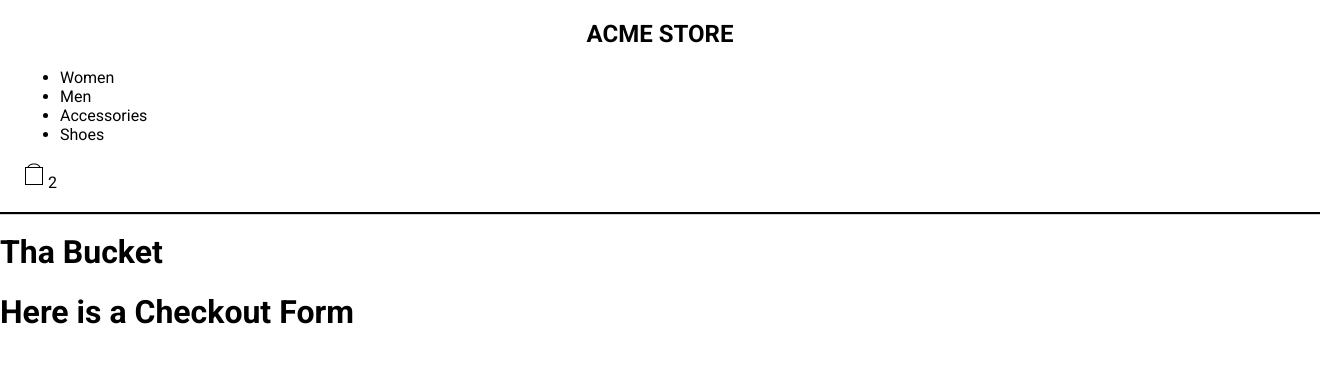
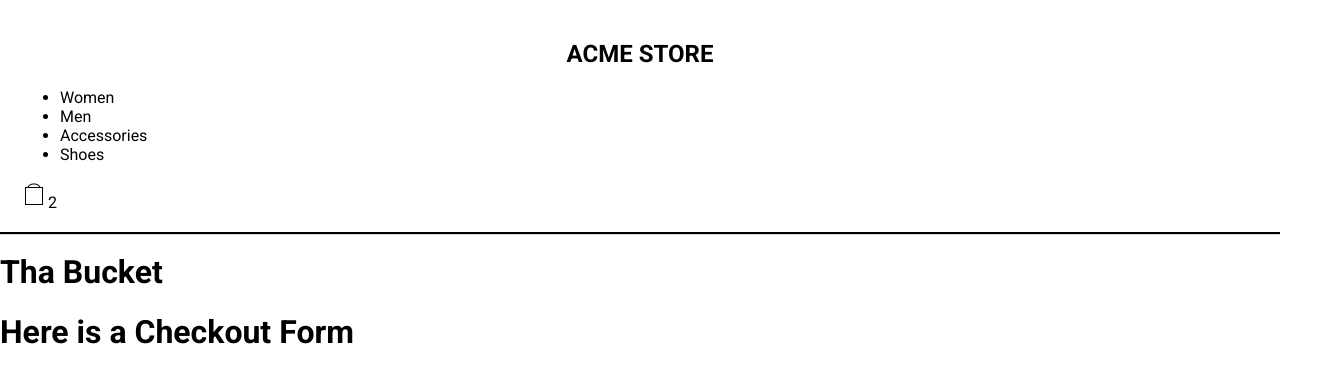
Before and after one commit to orbb1/checkout, a React (Create React App) app: page / in a window 1280 px wide. Shown: the top 382 px of the page, 1320 px wide, since content can reach past the window. Built offline with nearby package versions, Linux system fonts and the light colour scheme.

Commit message:
remove unnecessary lines

```diff
--- a/src/containers/Header/Header.css
+++ b/src/containers/Header/Header.css
@@ -1,6 +1,4 @@
 .Header-Wrapper {
-    margin-top: -20px;
     padding: 20px;
-    width: 100%;
     box-shadow: 0 1px 1px 1px black;
 }
```
